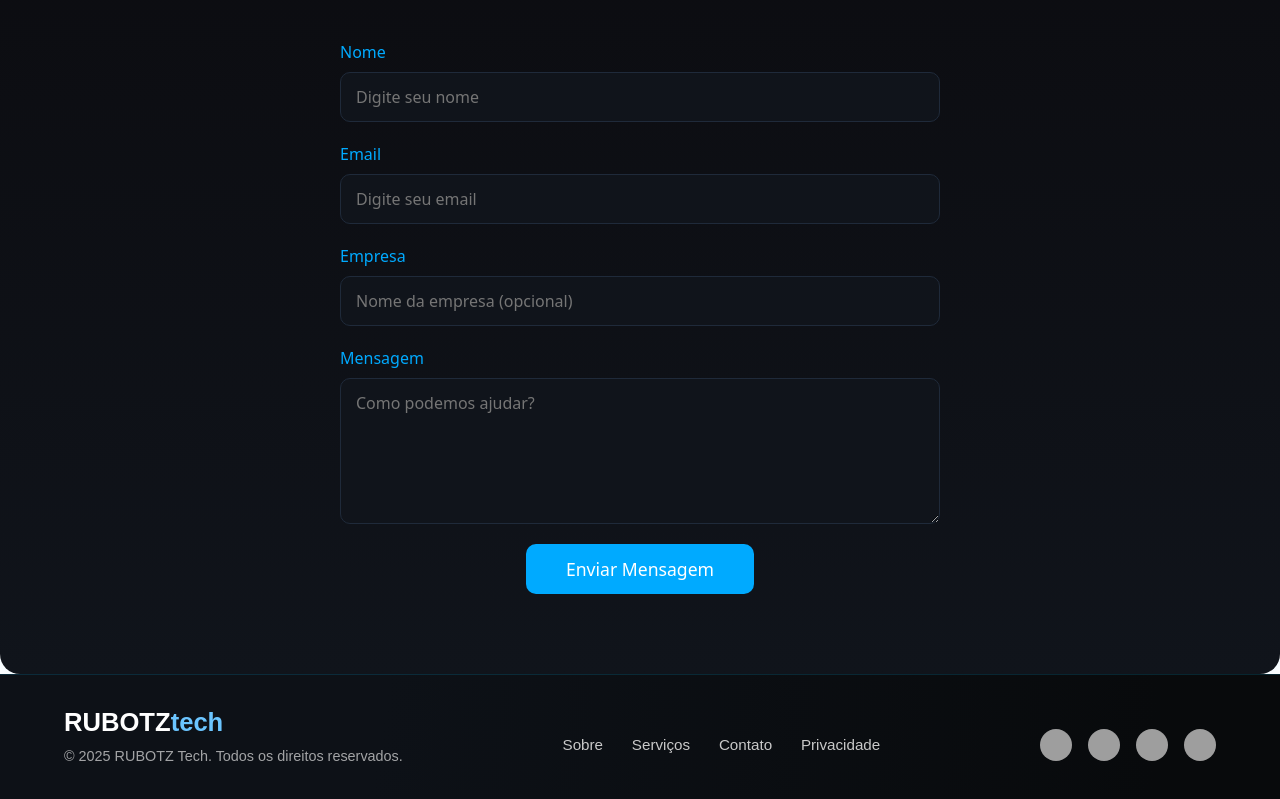
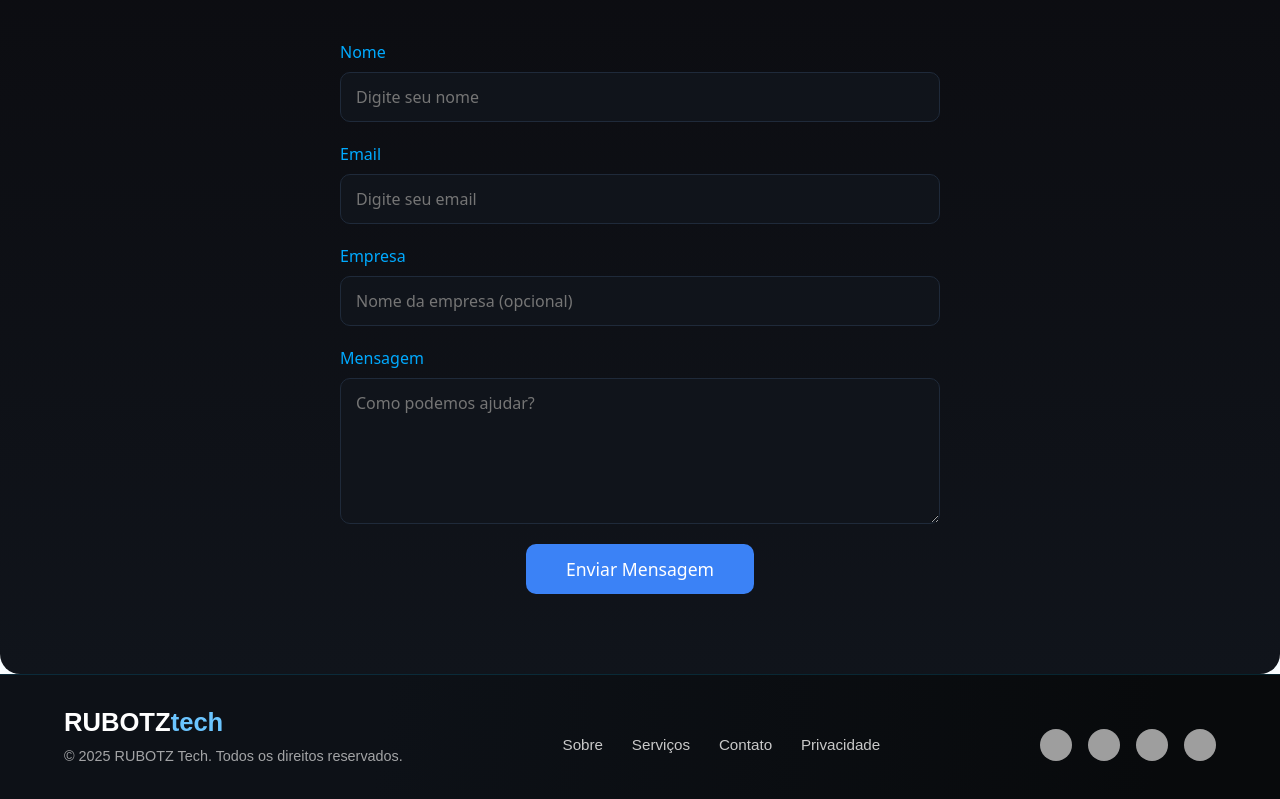
Before and after one commit to vitoroliveira0905/B2B-proposta-negocio, a Next.js app: page / in a window 1280 px wide. Shown: the part 1973-2772 px from the top of the page. Built offline with nearby package versions, Linux system fonts and the light colour scheme; no server answers; grey boxes are pictures that could not be loaded.

Commit message:
Alterando cor de botões de registro e contato

```diff
--- a/src/app/globals.css
+++ b/src/app/globals.css
@@ -604,7 +604,7 @@ a {
 .btn-enviar {
   align-self: center;
   padding: 12px 40px;
-  background: #00aaff;
+  background: #3b82f6;
   color: #fff;
   border: none;
   border-radius: 10px;
@@ -614,6 +614,6 @@ a {
 }
 
 .btn-enviar:hover {
-  background: #0077cc;
+  background: #3963d6;
   transform: scale(1.03);
 }
--- a/src/app/registrese/registrase.css
+++ b/src/app/registrese/registrase.css
@@ -39,7 +39,7 @@
         }
 
         button {
-          background: #00aaff;
+          background: #3b82f6;
           color: white;
           padding: 10px;
           border: none;
@@ -50,7 +50,7 @@
         }
 
         .buttonCadastro:hover {
-          background: #0090e0;
+          background: #3b6cf3;
         }
 
         .alternar {
```
